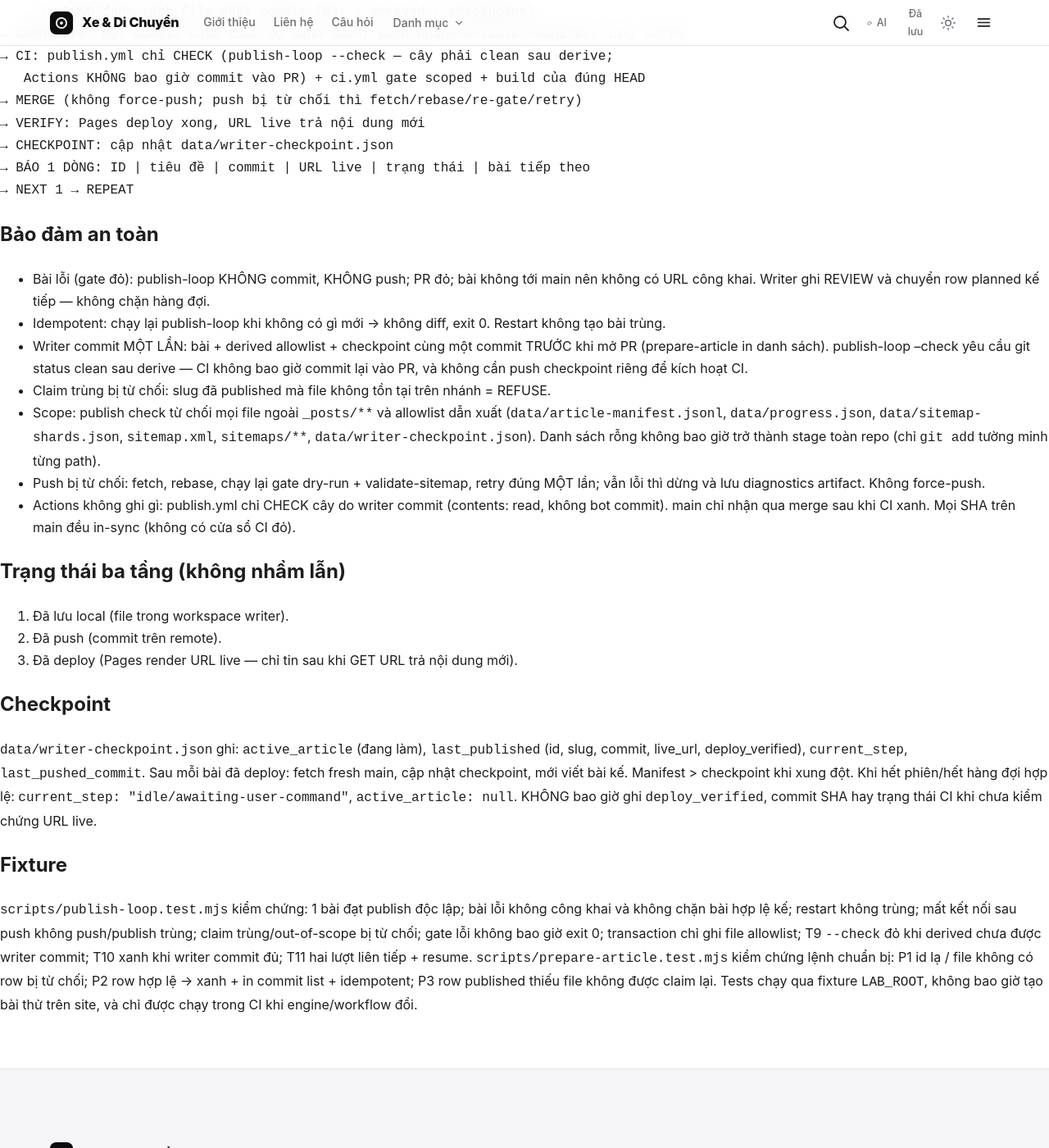
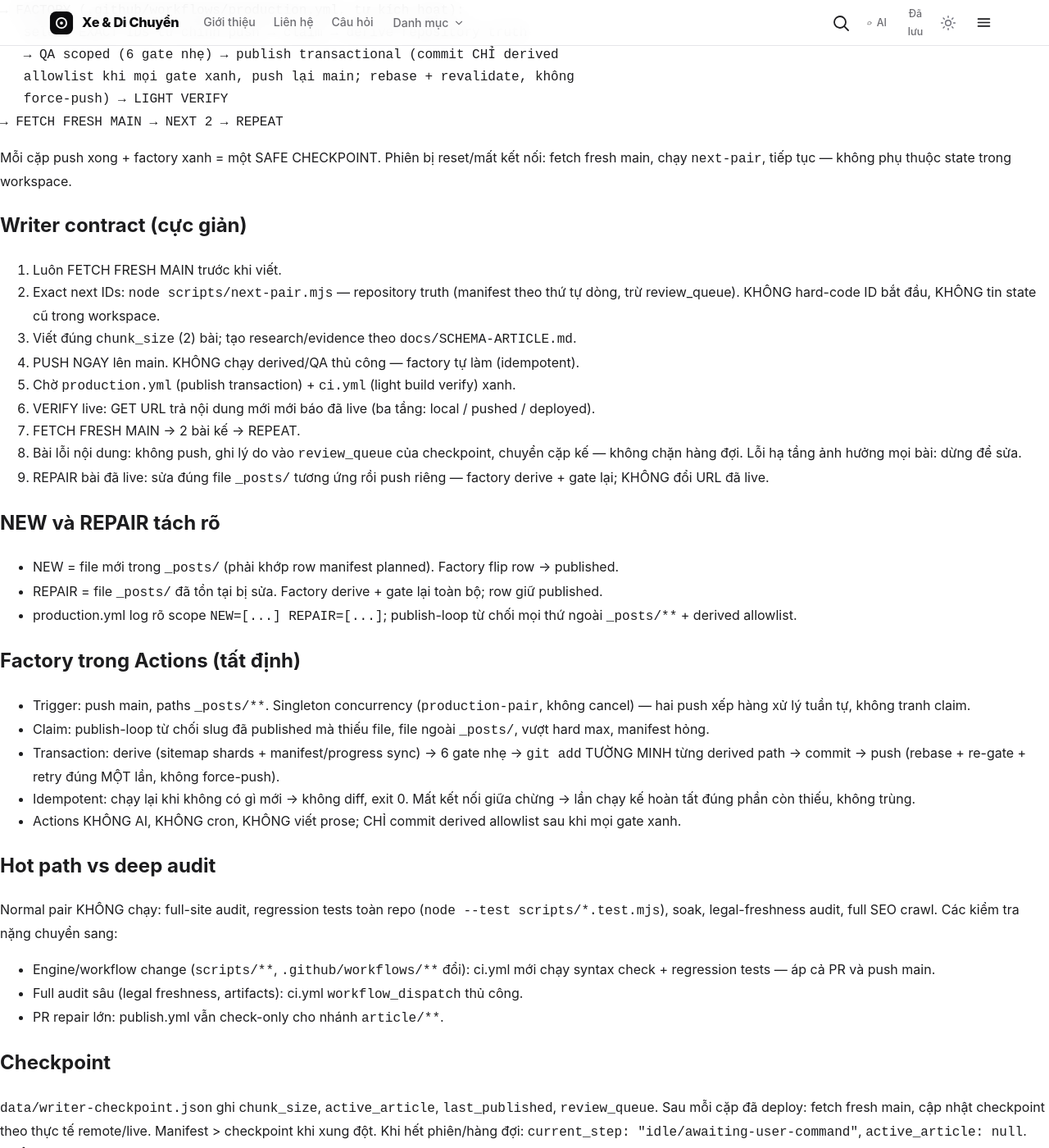
Before and after one commit to codeappweb/lab, a Jekyll site: the page built from docs/MICRO-LOOP.md, in a window 1280 px wide and 1400 px high, scrolled down 665 px. Shown: the whole window at 82% size. Built offline with Jekyll 4.4.1, drawn with Linux system fonts in a browser that asks for light colours; our own code applies the rules of GitHub Pages for plain Markdown files; some of the changed text lies outside the part shown.

Commit message:
refactor(factory): push-driven pair production theo mo hinh /vanchinh
- production.yml: factory push-driven tren main (paths _posts/**): select exact NEW/REPAIR IDs tu push -> claim -> derive -> 6 gate nhe -> publish transactional (commit CHI derived allowlist, rebase+revalidate, khong force-push); singleton concurrency; hot path khong chay full audit/regression/soak.
- scripts/next-pair.mjs: exact next IDs tu repository truth (manifest planned - review_queue), read-only, khong hard-code.
- factory-config: chunk_size 1 -> 2 (pair loop).
- writer-checkpoint: loop push-driven-pair, chunk_size 2, idle.
- Docs (README/AGENTS/MICRO-LOOP): writer contract cuc gian — fetch fresh main -> next-pair -> write 2 -> push ngay -> cho factory; NEW/REPAIR tach ro; deep audit nam o ci.yml (engine-change/workflow_dispatch), giu nguyen publish.yml check-only cho PR repair.

````diff
--- a/data/factory-config.json
+++ b/data/factory-config.json
@@ -1,7 +1,7 @@
 {
-  "chunk_size": 1,
+  "chunk_size": 2,
   "chunk_size_max": 2,
   "hard_max_new_posts_per_push": 50,
   "goal_total_articles": 20000,
-  "note": "chunk_size la so bai mac dinh moi luot writer (MICRO CONTINUOUS LOOP). Batch chi de to chuc matrix, khong phai dieu kien phai du so luong moi duoc publish. hard_max_new_posts_per_push la hard invariant cua publish workflow."
+  "note": "chunk_size=2: PUSH-DRIVEN PAIR PRODUCTION (port y tuong /vanchinh). Writer viet DUNG 2 bai moi luot va push _posts/ len main NGAY; production.yml tu select exact IDs tu chinh push, claim, QA scoped, publish transactional (chi commit derived allowlist). Batch chi de to chuc matrix. hard_max_new_posts_per_push la hard invariant cua publish transaction."
 }
--- a/docs/MICRO-LOOP.md
+++ b/docs/MICRO-LOOP.md
@@ -1,55 +1,71 @@
-# MICRO-LOOP — Vòng lặp 1 bài (tài liệu vận hành)
+# PAIR PRODUCTION — Vòng lặp push-driven (tài liệu vận hành)
 
-Nguồn chuẩn của vòng lặp writer cho codeappweb/lab, mô hình MICRO CONTINUOUS LOOP học từ thuexemayhanoi/vanchinh, nhưng mặc định `chunk_size = 1` (Lab) thay vì 2. Một vòng = một bài = một PR = một checkpoint.
+Nguồn chuẩn của production cho codeappweb/lab. Port ý tưởng /vanchinh cho cấu trúc repo này: PUSH-DRIVEN, EXACT PAIR, FACTORY TỰ HOÀN TẤT, HOT PATH NHẸ. Một vòng = MỘT CẶP 2 bài = một push = một transaction = một SAFE CHECKPOINT. Thay cho mô hình cũ (writer tự prepare + PR từng bài): giờ writer chỉ viết và push; factory trong Actions tự claim/QA/publish phần còn lại, tất định.
 
 ## Cấu hình
 
 `data/factory-config.json`:
 
-- `chunk_size` (mặc định 1): số bài writer viết mỗi lượt.
-- `chunk_size_max` (2): giới hạn trên nếu cấu hình thành 2.
-- `hard_max_new_posts_per_push` (50): hard invariant của publish workflow — một push nhiều hơn bị REFUSE.
-- Batch không còn là điều kiện publish; matrix chỉ là hàng đợi deterministic theo thứ tự dòng.
+- `chunk_size` (2): số bài writer viết mỗi lượt — một cặp.
+- `chunk_size_max` (2): giới hạn trên số bài NEW mỗi push; vượt là REFUSE.
+- `hard_max_new_posts_per_push` (50): hard invariant của publish transaction.
+- Batch chỉ để tổ chức matrix, không phải điều kiện publish.
 
 ## Vòng lặp (bắt buộc)
 
 ```
 FETCH FRESH MAIN
-→ RESUME (đọc writer-checkpoint + manifest; bài đang dở hoàn tất TRƯỚC khi claim bài mới)
-→ WRITE 1 (file _posts/YYYY-MM-DD-<slug>.md theo docs/SCHEMA-ARTICLE.md)
-→ PREPARE: node scripts/prepare-article.mjs <manifest-id>
-   → verify row + slug/URL, derive shards + manifest/progress, 6 gate nhẹ,
-   → in ĐÚNG danh sách file phải commit (bài + derived + checkpoint)
-→ COMMIT/PR: MỘT commit chứa toàn bộ danh sách, push nhánh article/<manifest-id>, mở PR
-→ CI: publish.yml chỉ CHECK (publish-loop --check — cây phải clean sau derive;
-   Actions KHÔNG bao giờ commit vào PR) + ci.yml gate scoped + build của đúng HEAD
-→ MERGE (không force-push; push bị từ chối thì fetch/rebase/re-gate/retry)
-→ VERIFY: Pages deploy xong, URL live trả nội dung mới
-→ CHECKPOINT: cập nhật data/writer-checkpoint.json
-→ BÁO 1 DÒNG: ID | tiêu đề | commit | URL live | trạng thái | bài tiếp theo
-→ NEXT 1 → REPEAT
+→ NEXT-PAIR: node scripts/next-pair.mjs   (exact IDs từ manifest + review_queue)
+→ WRITE 2 bài vào _posts/YYYY-MM-DD-<slug>.md theo docs/SCHEMA-ARTICLE.md
+→ PUSH NGAY lên main (chỉ 2 file bài — KHÔNG gom nhiều bài local)
+→ FACTORY (.github/workflows/production.yml, tự kích hoạt):
+   select EXACT IDs từ chính push → claim → derive repository truth
+   → QA scoped (6 gate nhẹ) → publish transactional (commit CHỈ derived
+   allowlist khi mọi gate xanh, push lại main; rebase + revalidate, không
+   force-push) → LIGHT VERIFY
+→ FETCH FRESH MAIN → NEXT 2 → REPEAT
 ```
 
-## Bảo đảm an toàn
+Mỗi cặp push xong + factory xanh = một SAFE CHECKPOINT. Phiên bị reset/mất kết nối: fetch fresh main, chạy `next-pair`, tiếp tục — không phụ thuộc state trong workspace.
 
-- Bài lỗi (gate đỏ): publish-loop KHÔNG commit, KHÔNG push; PR đỏ; bài không tới main nên không có URL công khai. Writer ghi REVIEW và chuyển row planned kế tiếp — không chặn hàng đợi.
-- Idempotent: chạy lại publish-loop khi không có gì mới → không diff, exit 0. Restart không tạo bài trùng.
-- Writer commit MỘT LẦN: bài + derived allowlist + checkpoint cùng một commit TRƯỚC khi mở PR (prepare-article in danh sách). publish-loop --check yêu cầu git status clean sau derive — CI không bao giờ commit lại vào PR, và không cần push checkpoint riêng để kích hoạt CI.
-- Claim trùng bị từ chối: slug đã published mà file không tồn tại trên nhánh = REFUSE.
-- Scope: publish check từ chối mọi file ngoài `_posts/**` và allowlist dẫn xuất (`data/article-manifest.jsonl`, `data/progress.json`, `data/sitemap-shards.json`, `sitemap.xml`, `sitemaps/**`, `data/writer-checkpoint.json`). Danh sách rỗng không bao giờ trở thành stage toàn repo (chỉ `git add` tường minh từng path).
-- Push bị từ chối: fetch, rebase, chạy lại gate dry-run + validate-sitemap, retry đúng MỘT lần; vẫn lỗi thì dừng và lưu diagnostics artifact. Không force-push.
-- Actions không ghi gì: publish.yml chỉ CHECK cây do writer commit (contents: read, không bot commit). main chỉ nhận qua merge sau khi CI xanh. Mọi SHA trên main đều in-sync (không có cửa sổ CI đỏ).
+## Writer contract (cực giản)
 
-## Trạng thái ba tầng (không nhầm lẫn)
+1. Luôn FETCH FRESH MAIN trước khi viết.
+2. Exact next IDs: `node scripts/next-pair.mjs` — repository truth (manifest theo thứ tự dòng, trừ review_queue). KHÔNG hard-code ID bắt đầu, KHÔNG tin state cũ trong workspace.
+3. Viết đúng `chunk_size` (2) bài; tạo research/evidence theo `docs/SCHEMA-ARTICLE.md`.
+4. PUSH NGAY lên main. KHÔNG chạy derived/QA thủ công — factory tự làm (idempotent).
+5. Chờ `production.yml` (publish transaction) + `ci.yml` (light build verify) xanh.
+6. VERIFY live: GET URL trả nội dung mới mới báo đã live (ba tầng: local / pushed / deployed).
+7. FETCH FRESH MAIN → 2 bài kế → REPEAT.
+8. Bài lỗi nội dung: không push, ghi lý do vào `review_queue` của checkpoint, chuyển cặp kế — không chặn hàng đợi. Lỗi hạ tầng ảnh hưởng mọi bài: dừng để sửa.
+9. REPAIR bài đã live: sửa đúng file `_posts/` tương ứng rồi push riêng — factory derive + gate lại; KHÔNG đổi URL đã live.
 
-1. Đã lưu local (file trong workspace writer).
-2. Đã push (commit trên remote).
-3. Đã deploy (Pages render URL live — chỉ tin sau khi GET URL trả nội dung mới).
+## NEW và REPAIR tách rõ
+
+- NEW = file mới trong `_posts/` (phải khớp row manifest planned). Factory flip row → published.
+- REPAIR = file `_posts/` đã tồn tại bị sửa. Factory derive + gate lại toàn bộ; row giữ published.
+- production.yml log rõ scope `NEW=[...] REPAIR=[...]`; publish-loop từ chối mọi thứ ngoài `_posts/**` + derived allowlist.
+
+## Factory trong Actions (tất định)
+
+- Trigger: push main, paths `_posts/**`. Singleton concurrency (`production-pair`, không cancel) — hai push xếp hàng xử lý tuần tự, không tranh claim.
+- Claim: publish-loop từ chối slug đã published mà thiếu file, file ngoài `_posts/`, vượt hard max, manifest hỏng.
+- Transaction: derive (sitemap shards + manifest/progress sync) → 6 gate nhẹ → `git add` TƯỜNG MINH từng derived path → commit → push (rebase + re-gate + retry đúng MỘT lần, không force-push).
+- Idempotent: chạy lại khi không có gì mới → không diff, exit 0. Mất kết nối giữa chừng → lần chạy kế hoàn tất đúng phần còn thiếu, không trùng.
+- Actions KHÔNG AI, KHÔNG cron, KHÔNG viết prose; CHỈ commit derived allowlist sau khi mọi gate xanh.
+
+## Hot path vs deep audit
+
+Normal pair KHÔNG chạy: full-site audit, regression tests toàn repo (`node --test scripts/*.test.mjs`), soak, legal-freshness audit, full SEO crawl. Các kiểm tra nặng chuyển sang:
+
+- Engine/workflow change (`scripts/**`, `.github/workflows/**` đổi): ci.yml mới chạy syntax check + regression tests — áp cả PR và push main.
+- Full audit sâu (legal freshness, artifacts): ci.yml `workflow_dispatch` thủ công.
+- PR repair lớn: publish.yml vẫn check-only cho nhánh `article/**`.
 
 ## Checkpoint
 
-`data/writer-checkpoint.json` ghi: `active_article` (đang làm), `last_published` (id, slug, commit, live_url, deploy_verified), `current_step`, `last_pushed_commit`. Sau mỗi bài đã deploy: fetch fresh main, cập nhật checkpoint, mới viết bài kế. Manifest > checkpoint khi xung đột. Khi hết phiên/hết hàng đợi hợp lệ: `current_step: "idle/awaiting-user-command"`, `active_article: null`. KHÔNG bao giờ ghi `deploy_verified`, commit SHA hay trạng thái CI khi chưa kiểm chứng URL live.
+`data/writer-checkpoint.json` ghi `chunk_size`, `active_article`, `last_published`, `review_queue`. Sau mỗi cặp đã deploy: fetch fresh main, cập nhật checkpoint theo thực tế remote/live. Manifest > checkpoint khi xung đột. Khi hết phiên/hàng đợi: `current_step: "idle/awaiting-user-command"`, `active_article: null`. KHÔNG bao giờ ghi `deploy_verified` khi chưa GET URL live.
 
 ## Fixture
 
-`scripts/publish-loop.test.mjs` kiểm chứng: 1 bài đạt publish độc lập; bài lỗi không công khai và không chặn bài hợp lệ kế; restart không trùng; mất kết nối sau push không push/publish trùng; claim trùng/out-of-scope bị từ chối; gate lỗi không bao giờ exit 0; transaction chỉ ghi file allowlist; T9 `--check` đỏ khi derived chưa được writer commit; T10 xanh khi writer commit đủ; T11 hai lượt liên tiếp + resume. `scripts/prepare-article.test.mjs` kiểm chứng lệnh chuẩn bị: P1 id lạ / file không có row bị từ chối; P2 row hợp lệ → xanh + in commit list + idempotent; P3 row published thiếu file không được claim lại. Tests chạy qua fixture `LAB_ROOT`, không bao giờ tạo bài thử trên site, và chỉ được chạy trong CI khi engine/workflow đổi.
+`scripts/publish-loop.test.mjs` kiểm chứng (không đổi): 1 bài đạt publish độc lập; bài lỗi không công khai, không chặn bài hợp lệ kế; restart không trùng; mất kết nối sau push không push/publish trùng; claim trùng/out-of-scope bị từ chối; gate lỗi không exit 0; transaction chỉ ghi derived allowlist; `--check` đỏ khi derived chưa commit; hai lượt liên tiếp + resume. Tests chạy qua fixture `LAB_ROOT`, chỉ chạy trong CI khi engine/workflow đổi.
````
Also changed, not shown: AGENTS.md (+12 -10 lines), data/writer-checkpoint.json (+4 -4 lines), scripts/next-pair.mjs (added, +63 -0 lines), .github/workflows/production.yml (added), README.md.
